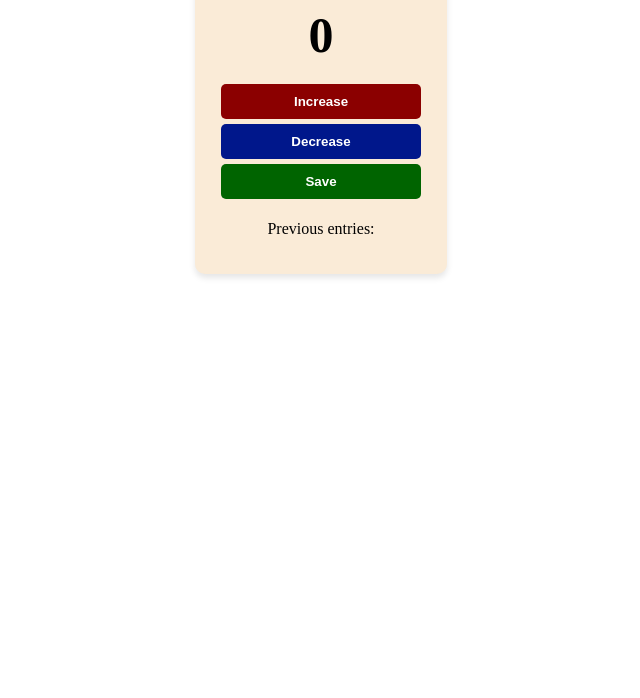
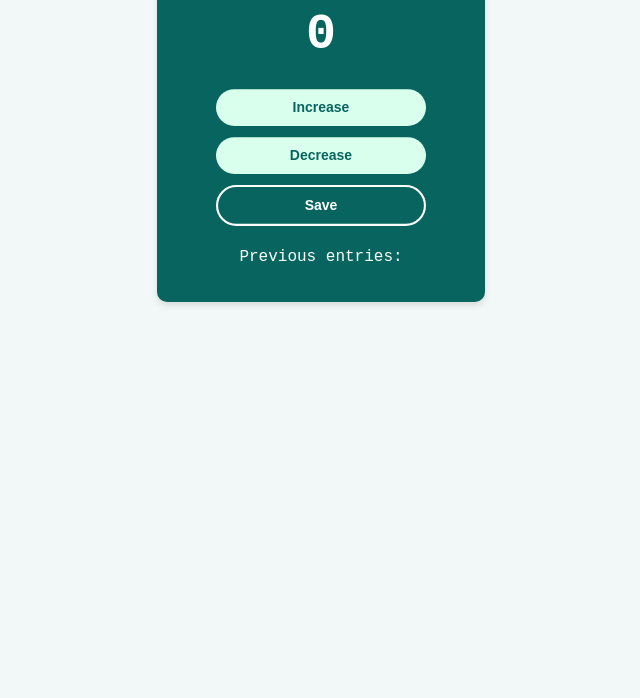
Before and after one commit to ryansparker/people-counter, a plain HTML site: page index.html in a window 1280 px wide. Shown: the part 102-800 px from the top of the page, without its empty margins (319-959 px from the left). Drawn offline with Linux system fonts and the light colour scheme.

Commit message:
git add .

```diff
--- a/index.css
+++ b/index.css
@@ -1,3 +1,7 @@
+body {
+	font-family: 'Courier New', Courier, monospace;
+	background-color: #f2f8f7;
+}
 /* Typography */
 h2 {
     font-size: 50px;
@@ -16,33 +20,43 @@ h2 {
     flex-direction: column;
     text-align: center;
     padding: 20px;
-    background-color: antiquewhite;
+    background-color: #08645e;
     border-radius: 10px;
     box-shadow: 0 4px 6px rgba(0, 0, 0, 0.1);
 	align-items: center;
+	color: white;
 }
 
 /* Buttons */
 button {
     border: none;
-    border-radius: 5px;
+
     color: white;
     font-weight: bold;
     padding: 10px 0;
     width: 200px;
     margin-bottom: 5px;
+	background-color: #d9ffed;
+	color:#08645e;
+	border-radius: 50px;
+	margin: .5em;
+	transform: scale(1.05);
+	transition: background-color .2s, background-position .2s, color .2s, border .2s, box-shadow .2s;
 }
 
+#btn-save {
+	background-color: transparent;
+	color: white;
+	border: 2px solid white;
 
-#btn-increase {
-    background-color: darkred;
+}
+button:hover {
+ color: #fff;
+ background-color: #00be9c;
+ border-color: #00be9c;
+ box-shadow: 0 8px 16px 4px #0000004d;
 }
 
-#btn-decrease {
-    background-color: rgb(0, 23, 139);
+#btn-save:hover {
+	background-color: #00be9c;
 }
-
-
-#btn-save {
-    background-color: darkgreen;
-}
```
